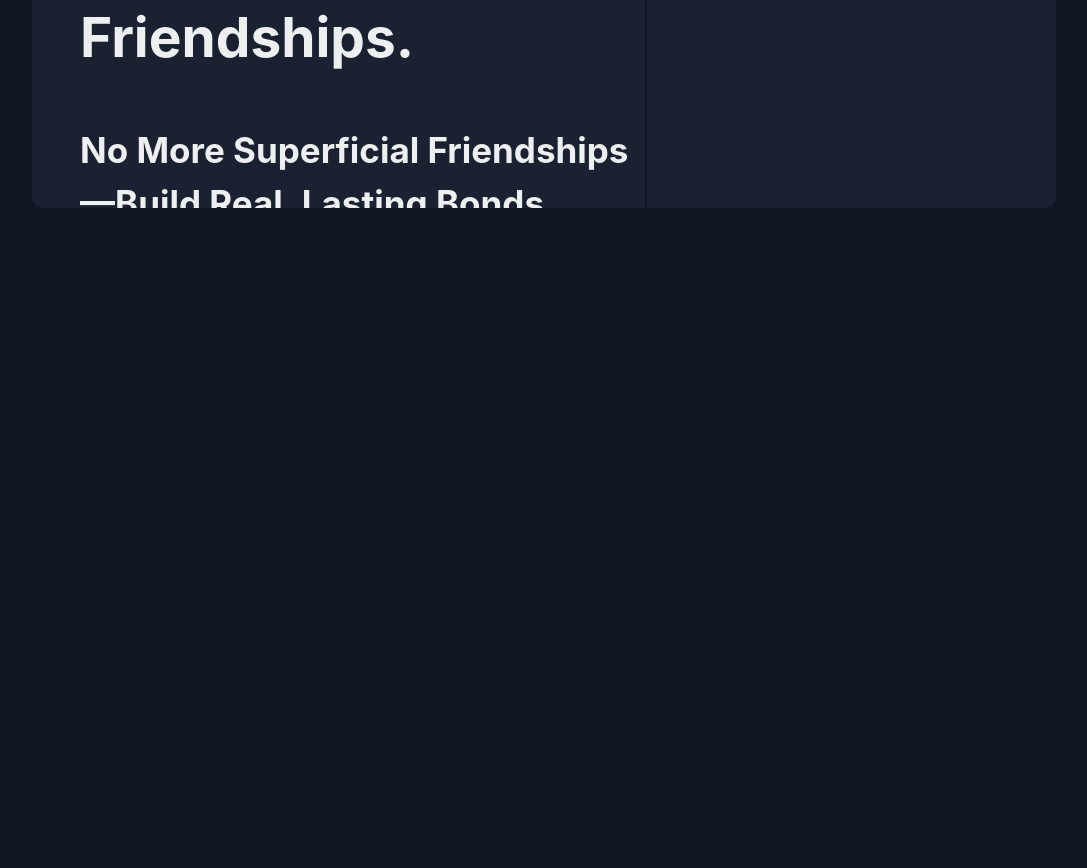
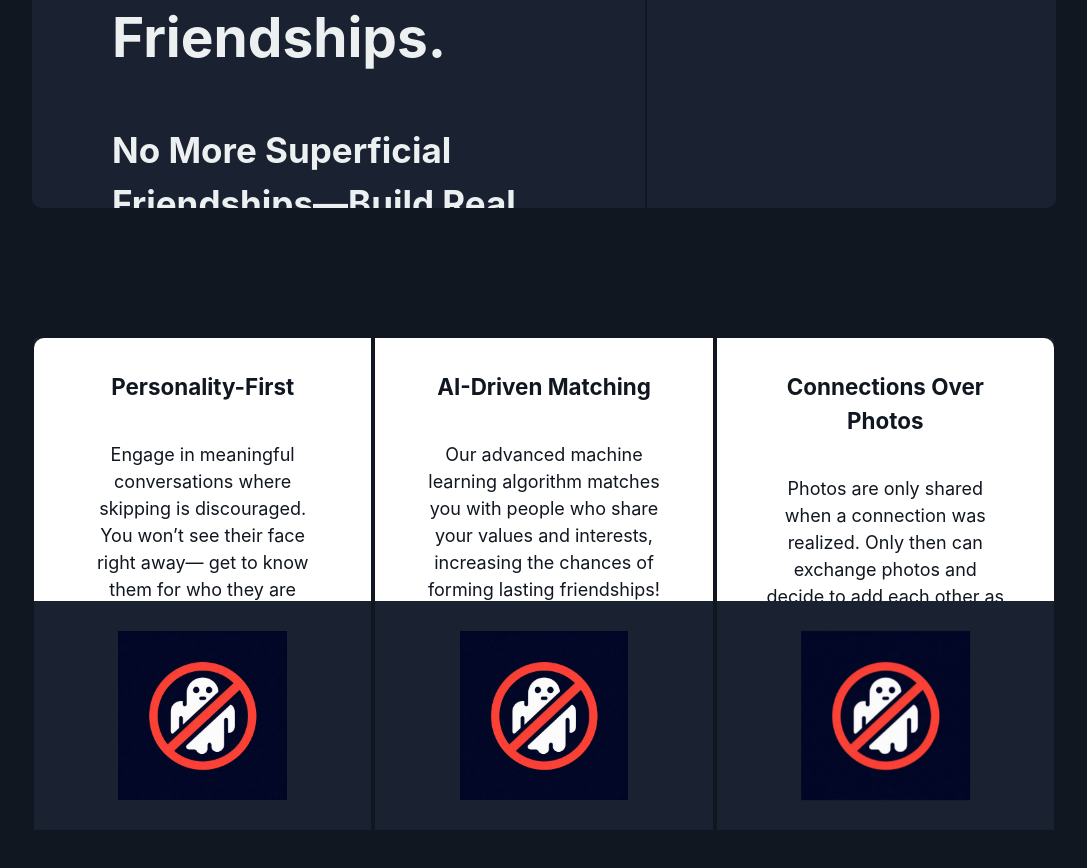
Before and after one commit to alitquan/GhostFree, a React (Vite) app in the folder client/: page / in a window 1280 px wide. Shown: the part 500-1368 px from the top of the page, without its empty margins (96-1183 px from the left). Built offline with nearby package versions, Linux system fonts and the light colour scheme.

Commit message:
added a features bar and added additional paths to dev environment

```diff
--- /dev/null
+++ b/client/src/components/Features.tsx
@@ -0,0 +1,62 @@
+import { useState } from 'react'
+import styles from '@styles/Home.module.css'
+import ghostLogo from '@assets/ghostLogo.png'
+
+export default function Features () {
+	return (
+
+		<div className={` ${styles.container} ${styles.features}`} >
+
+
+			<div className={` ${styles.featuresSquare}`} >
+				<div className= {styles.featureText}
+					 style = {{
+				        borderRadius: 'var(--brdRad1) 0 0 0'
+					 }}
+				>
+					<h5> Personality-First </h5>
+					<p>
+	Engage in meaningful conversations where skipping is discouraged. You won’t see their face right away— get to know them for who they are before asking for pics.
+					</p>
+					<p className={styles.featureEmojis}> &#128584; </p>
+				</div>
+
+				<div className = {styles.featurePicture}>
+					<img src={ghostLogo} alt="Centered Image" className={styles.centeredImageFeature} />
+				</div>
+			</div>
+			<div className={` ${styles.featuresSquare}`} >
+				<div className= {styles.featureText}>
+					<h5> AI-Driven Matching</h5>
+					<p>
+Our advanced machine learning algorithm matches you with people who share your values and interests, increasing the chances of forming lasting friendships!  </p>
+					<p className={styles.featureEmojis} > 💻</p>
+				</div>
+
+				<div className = {styles.featurePicture}>
+					<img src={ghostLogo} alt="Centered Image" className={styles.centeredImageFeature} />
+				</div>
+
+			</div>
+
+			<div className={` ${styles.featuresSquare}`} >
+				<div className= {styles.featureText}
+					 style = {{
+				        borderRadius: '0 var(--brdRad1) 0 0'
+					 }}
+				>
+					<h5> Connections Over Photos</h5>
+					<p  >
+Photos are only shared when a connection was realized. Only then can exchange photos and decide to add each other as friends to continue the journey.
+					</p>
+					<p className={styles.featureEmojis}> 📷 </p>
+				</div>
+
+				<div className = {styles.featurePicture}>
+					<img src={ghostLogo} alt="Centered Image" className={styles.centeredImageFeature} />
+				</div>
+			</div>
+
+		</div>
+	)
+}
--- a/client/src/components/Navbar.tsx
+++ b/client/src/components/Navbar.tsx
@@ -9,7 +9,7 @@ export default function Navbar () {
 
 			<div className={` ${styles.navbarName} `} >
 				<p>
-					NoGhost
+					NoGhostZone
 				</p>
 			</div>
 
--- a/client/src/pages/Home.tsx
+++ b/client/src/pages/Home.tsx
@@ -3,13 +3,14 @@ import { useNavigate } from 'react-router-dom';
 import styles from '@styles/Home.module.css'
 import Navbar from '@components/Navbar.tsx'
 import Headline from '@components/Headline.tsx'
-
+import Features from '@components/Features.tsx'
 
 export default function Home () {
 	return (
 		<div className={`${styles.base} ${styles.container}`} >
   			<Navbar />
 			<Headline />
+			<Features />
 		</div>
 
 	)
--- a/client/src/styles/Home.module.css
+++ b/client/src/styles/Home.module.css
@@ -4,15 +4,25 @@
  * 		- main base class
  * 		*/
 
+
+:root {
+  --color1: #111720;
+  --color2: #1A2131;
+  --color3: #ecf0f1;
+  --color4: #2c3e50;
+  --containerWidth: 80%;
+  --borderWidth: 2px;
+  --textSize1: 18px;
+  --textSize2: 24px;
+  --brdRad1: 10px;
+  --fontFamily1: 'Montserrat', sans-serif;
+}
+
 .container {
 	display: flex;
 	justify-content: center;
 	margin: 4em 0;
 }
-
-
-
-
 
 
 .base {
@@ -116,7 +126,7 @@
 	display: flex;
 	flex-direction: row;
 	min-height: 70vh;
-	max-height: 90vh;
+	max-height: 95vh;
 	overflow: scroll;
 	/* border-style: solid; */
 	/* border-color: var(--color1); */
@@ -134,7 +144,7 @@
 }
 
 .headlineBox1 h2, h3, h4 {
-	padding-left: 3rem;
+	padding-left: 5rem;
 	color: var(--color3);
 }
 
@@ -163,6 +173,8 @@
 	border-radius: var(--brdRad1);
 	font-family: var(--fontFamily1);
 	transition: border-width 0.5s ease, color 0.5s ease, border-color 0.5s ease;
+	background-color: var(--color3);
+	color: var(--color1);
 }
 
 .headlineButton:hover {
@@ -183,7 +195,7 @@
 .features {
 	display: flex;
 	flex-direction: row;
-	min-height: 60vh;
+	min-height: 62vh;
 	width: var(--containerWidth);
 	background-color: var(--color2);
 	border-radius: var(--brdRad1) var(--brdRad1) 0 0;
@@ -201,25 +213,30 @@
 }
 
 .featureText {
-	flex: 3;
-	max-height: 10em;
+	flex: 4;
+	max-height: 12em;
 	background-color: white;
 	display: flex;
 	align-items: center;
 	flex-direction: column;
 	padding: 3em;
+	padding-top: 2em;
 	text-align: center;
+	overflow: scroll;
 }
 
 .featureText h5 {
 	padding-top: 0;
 	margin-top: 0;
 	font-size: 1.4em;
+	color: var(--color1);
 }
 
 .featureText p {
 	padding-top: 0;
 	margin-top: 0;
+	font-size: 18px;
+	color: var(--color1);
 }
 
 .featureEmojis {
@@ -227,7 +244,7 @@
 }
 
 .featurePicture {
-	flex: 4;
+	flex: 5;
 	color: white;
 	display: flex;
 	align-items: center;
```
Also changed, not shown: client/src/assets/ghostLogo.png (added).
